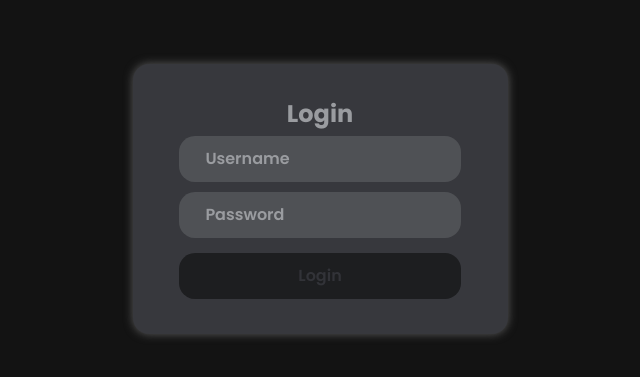
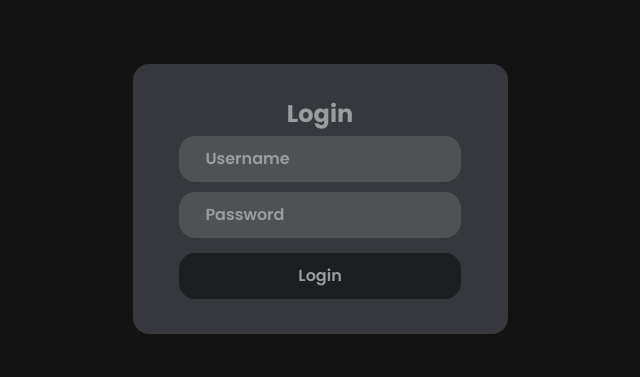
Before and after one commit to Vaulco/Family-tree, a plain HTML site: page index.html in a window 1280 px wide. Shown: the part 201-578 px from the top of the page, 320-960 px from the left. Drawn offline with nearby package versions, Linux system fonts and the light colour scheme.

Commit message:
initial commit

```diff
--- a/css/style.css
+++ b/css/style.css
@@ -56,7 +56,6 @@ body {
     display: flex;
     flex-direction: column;
     align-items: center;
-    box-shadow: 0px 0px 10px rgb(90, 90, 90);
 }
 
 .login-container h1 {
@@ -92,7 +91,7 @@ body {
     transition: .3s;
     font-weight: 600;
     font-size: 16px;
-    color: var(--9-c);
+    color: var(--3-c);
 }
 
 .login-container button:hover {
```
